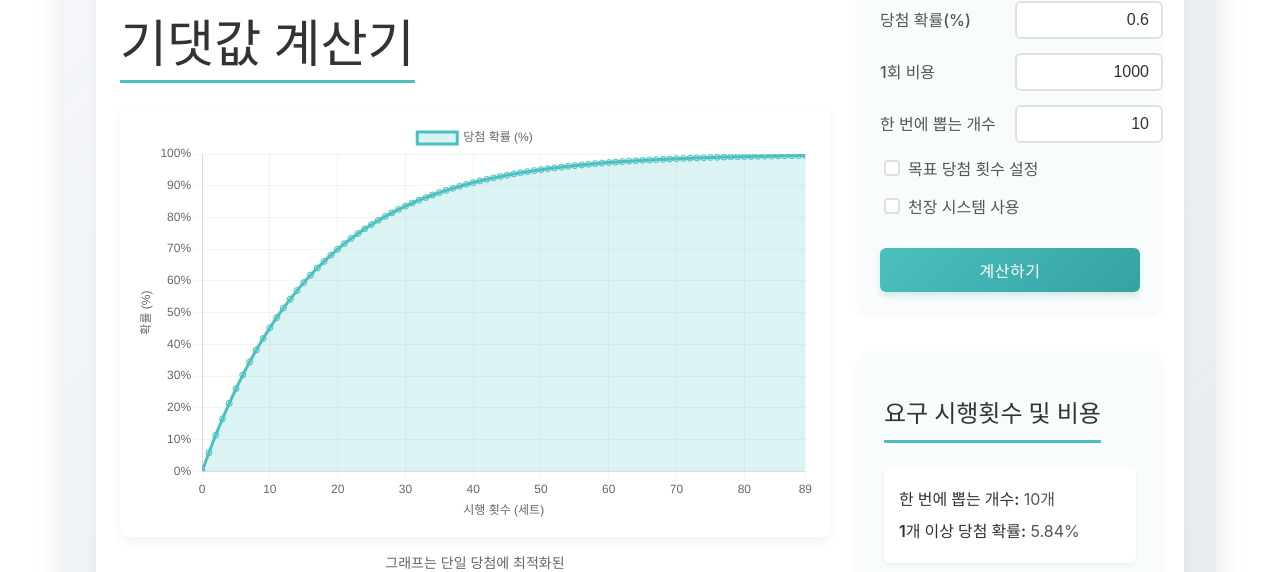
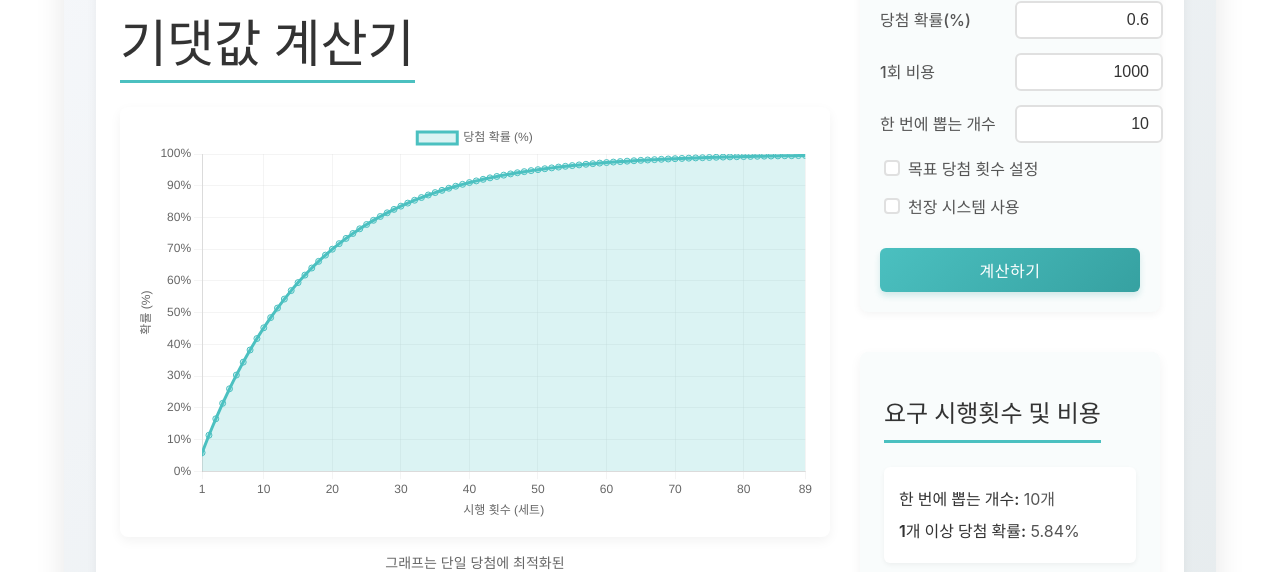
Before and after one commit to Lacri1/ProbExpect, a React (Vite) app: page / in a window 1280 px wide. Shown: the part 75-647 px from the top of the page. Built offline with nearby package versions, Linux system fonts and the light colour scheme.

Commit message:
Add ceiling system logic based on Monte Carlo simulation

```diff
--- a/src/App.jsx
+++ b/src/App.jsx
@@ -696,7 +696,7 @@ function App() {
                 }
             },
             x: {
-                min: 0, // X축 시작을 0 또는 1로 설정 (데이터에 따라)
+                min: 1,
                 max: chartInfo?.dynamicMaxAttempts,
                 title: { display: true, text: "시행 횟수 (세트)" }, // X축 라벨 변경
                 // 중요! x축이 실제 값을 표시하도록 설정
```
